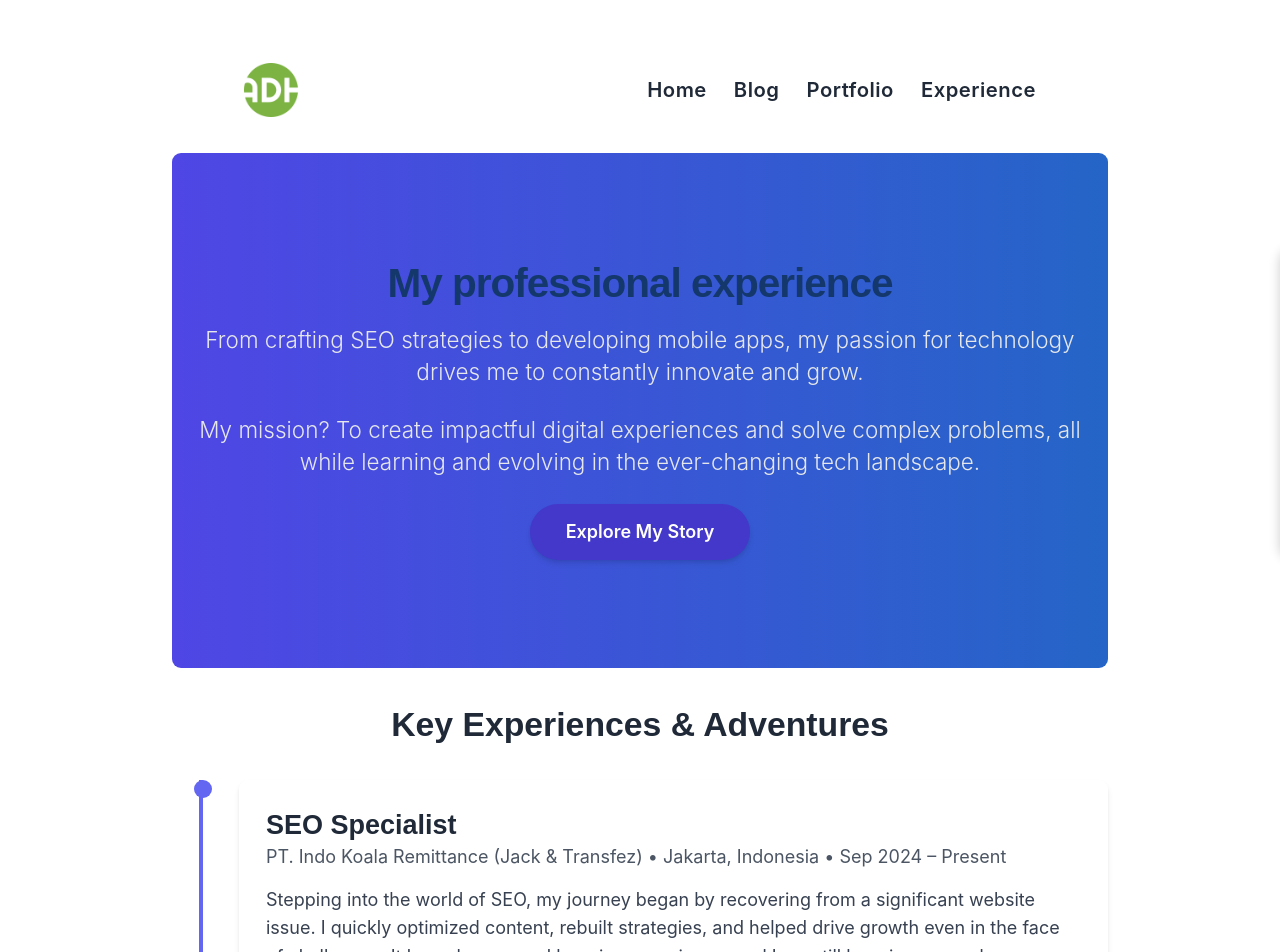
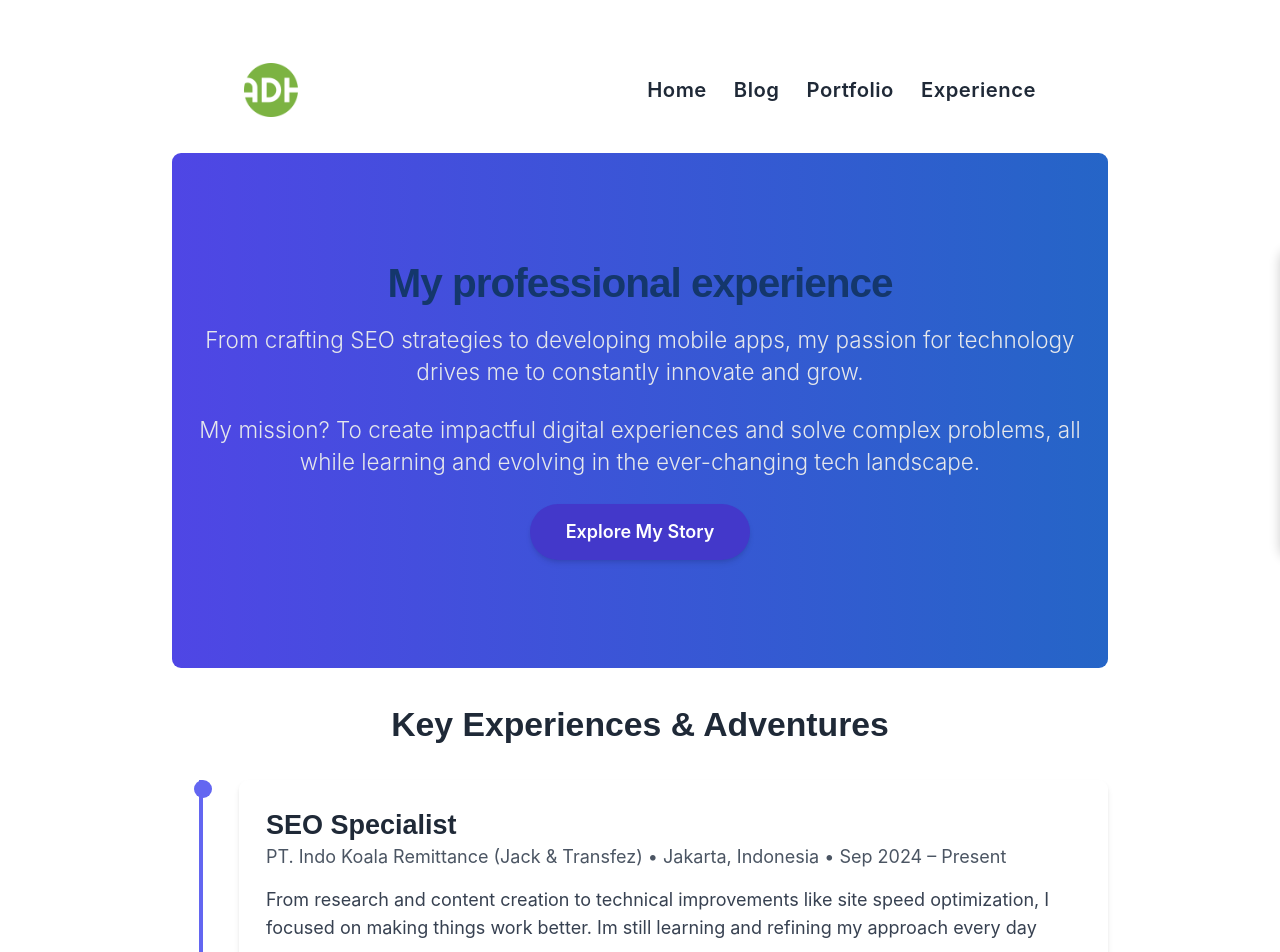
Before and after one commit to aryadh5/myweb, a Next.js app: page /resume in a window 1280 px wide. Shown: the top 952 px of the page. Built offline with nearby package versions, Linux system fonts and the light colour scheme.

Commit message:
fix experiences

```diff
--- a/pages/resume/index.tsx
+++ b/pages/resume/index.tsx
@@ -63,7 +63,7 @@ const jobs = [
     location: 'Jakarta, Indonesia',
     date: 'Sep 2024 – Present',
     story:
-      'Stepping into the world of SEO, my journey began by recovering from a significant website issue. I quickly optimized content, rebuilt strategies, and helped drive growth even in the face of challenges. It has s been a real learning experience, and I am still learning every day',
+      'From research and content creation to technical improvements like site speed optimization, I focused on making things work better. Im still learning and refining my approach every day',
     accomplishments: [],
   },
   {
```
